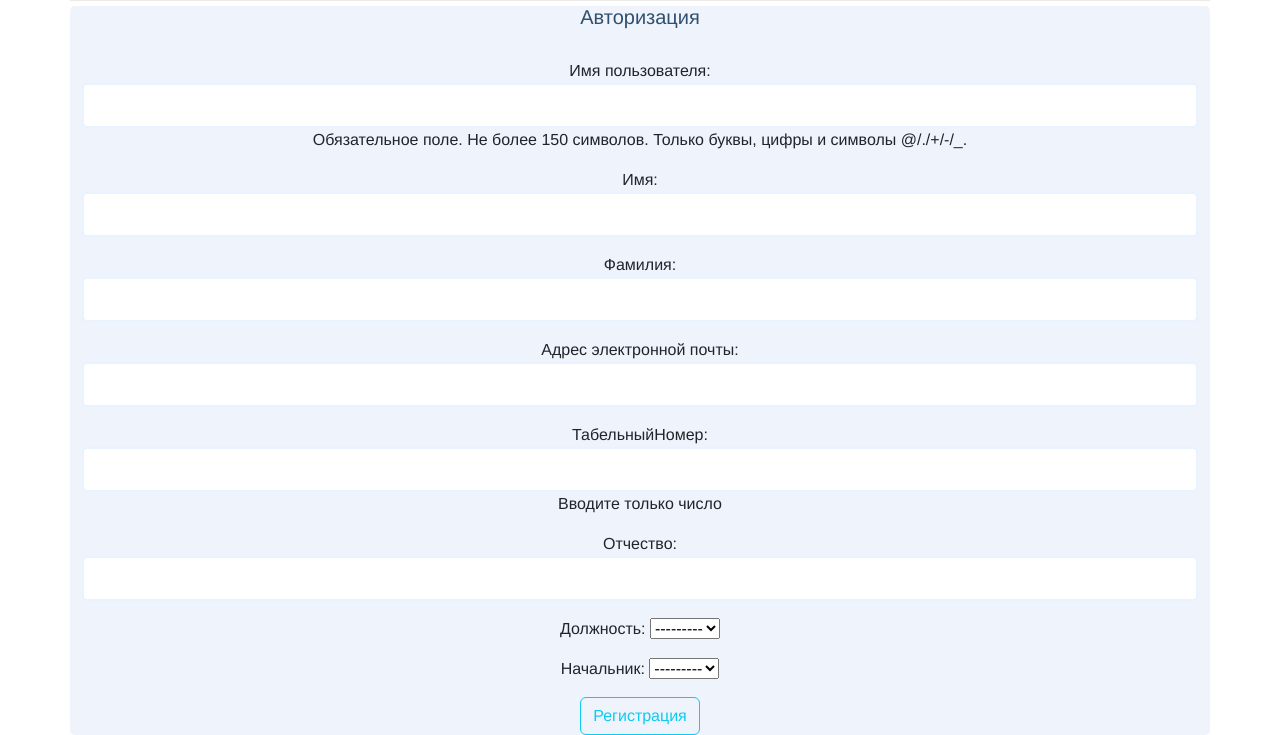
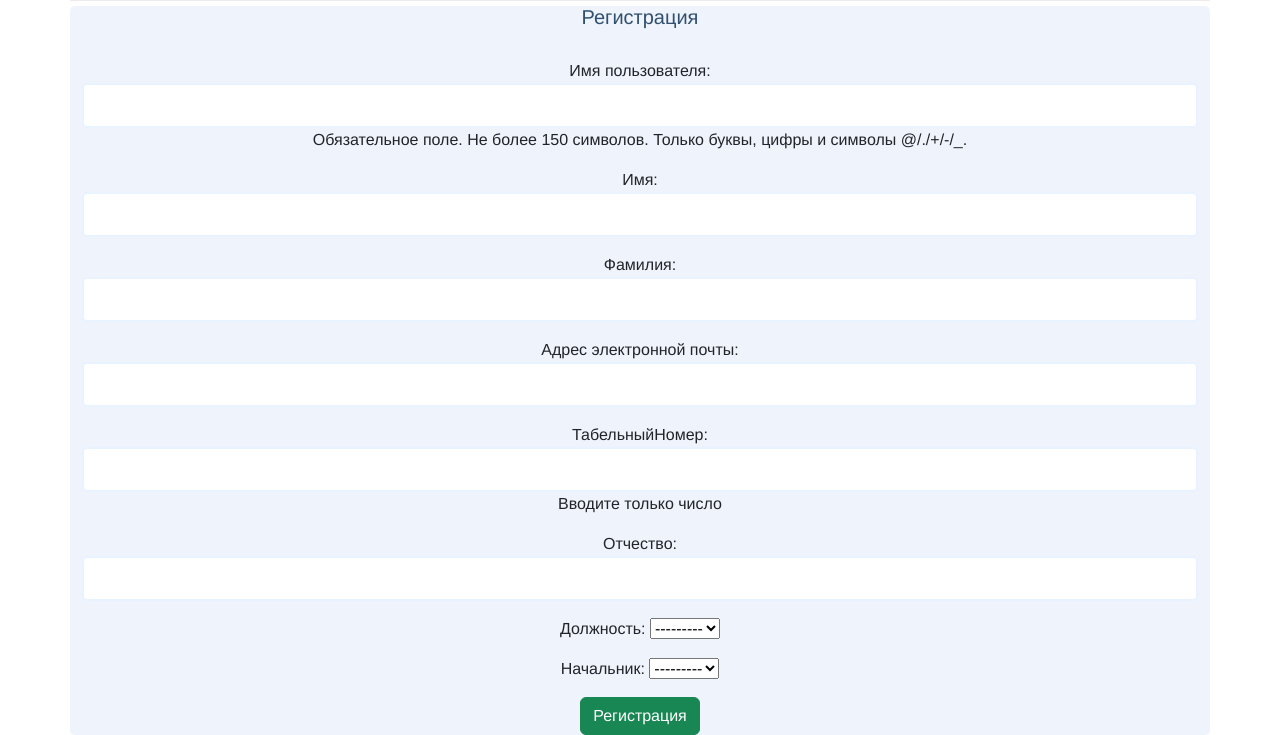
Before and after one commit to Icorp-org-repo/LaborProtection, a Django app: template mysite/elprotection/templates/elprotection/employ/create.html in a window 1280 px wide. Shown: the part 71-806 px from the top of the page. Run offline with Django 4.2, Linux system fonts and the light colour scheme; the template is opened without the code that fills it: values that come from a table or form of the project are taken from there, others are empty; some libraries are stand-ins or nearby versions; some web fonts are replaced.

Commit message:
Refract code

```diff
--- a/mysite/elprotection/models.py
+++ b/mysite/elprotection/models.py
@@ -1,6 +1,7 @@
 from django.db import models
 from datetime import datetime
 from django.conf import settings
+from django.utils.text import slugify
 from django.contrib.auth.models import AbstractUser
 # from django.urls import reverse
 
@@ -61,6 +62,11 @@ class Employ(models.Model):
     def __str__(self):
         return f"{self.user.last_name} {self.user.first_name} {self.surname}"
 
+    def save(self, *args, **kwargs):
+        if not self.slug:
+            self.slug = slugify(self.number)
+        return super(Employ, self).save(*args, **kwargs)
+
     class Meta:
         verbose_name = "Сотрудник"
         verbose_name_plural = 'Сотрудники'
--- a/mysite/elprotection/templates/elprotection/employ/create.html
+++ b/mysite/elprotection/templates/elprotection/employ/create.html
@@ -10,13 +10,13 @@
 
  <form action="{% url 'elprotection:create_employ' %}" method="post" class="register-form-container">
         <h1 class="form-title">
-            Авторизация
+            Регистрация
         </h1>
         {{ user_form.as_p }}
         {{ profile_form.as_p }}
 
 
         {% csrf_token %}
-        <button type="submit" class="btn btn-outline-info">Регистрация</button>
+        <button type="submit" class="btn btn-success">Регистрация</button>
     </form>
 {% endblock %}
--- a/mysite/elprotection/templates/elprotection/employ/create_position.html
+++ b/mysite/elprotection/templates/elprotection/employ/create_position.html
@@ -14,6 +14,6 @@
         </h1>
         {{ form.as_p }}
         {% csrf_token %}
-        <button type="submit" class="btn btn-outline-info">Регистрация</button>
+        <button type="submit" class="btn btn-success">Добавить</button>
     </form>
 {% endblock %}
--- a/mysite/elprotection/templates/elprotection/employ/edit.html
+++ b/mysite/elprotection/templates/elprotection/employ/edit.html
@@ -17,6 +17,6 @@
 
 
         {% csrf_token %}
-        <button type="submit" class="btn btn-outline-info">Регистрация</button>
+        <button type="submit" class="btn btn-success">Редактировать</button>
     </form>
 {% endblock %}
```
Also changed, not shown: mysite/elprotection/views.py (+7 -4 lines).
